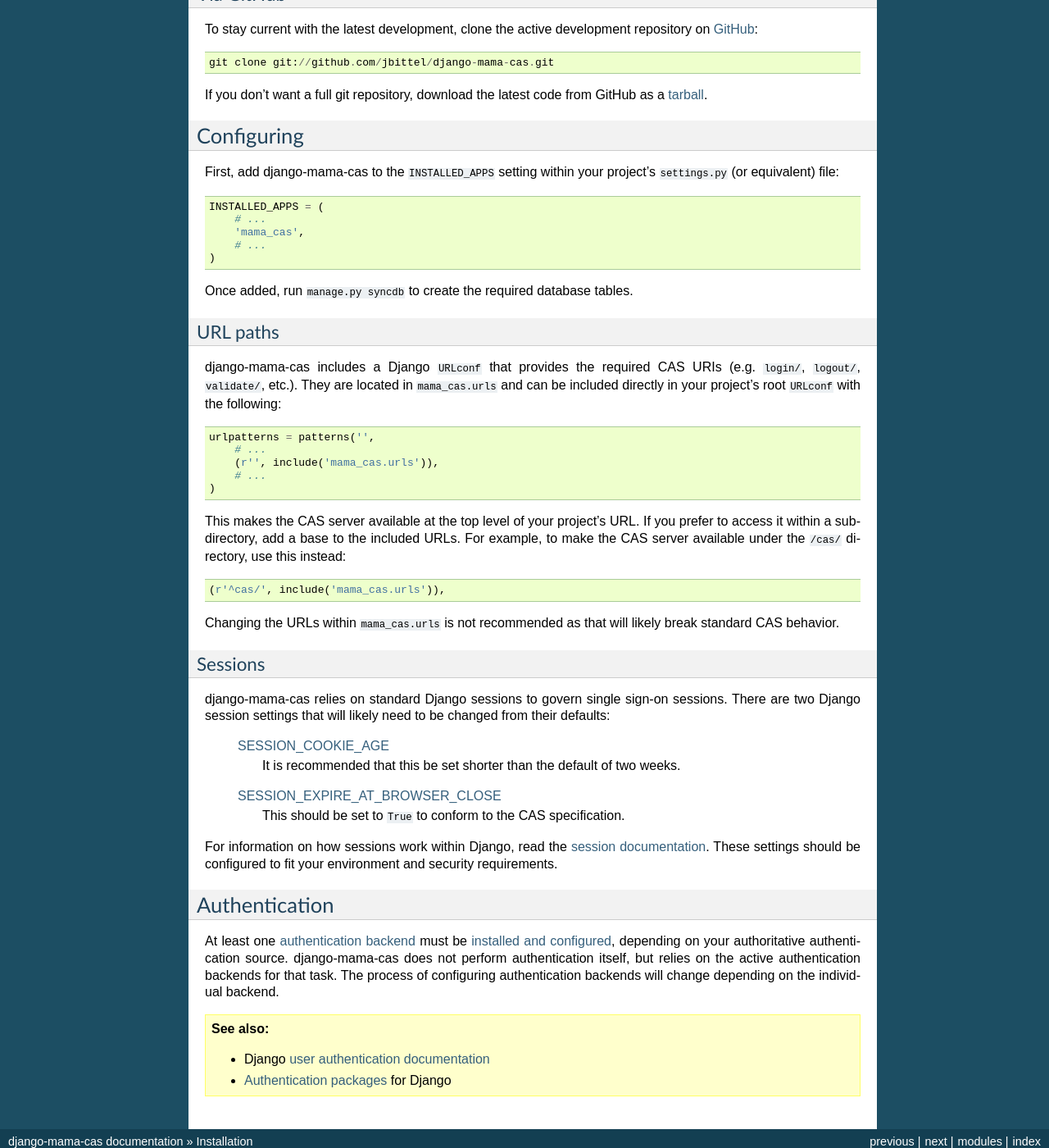
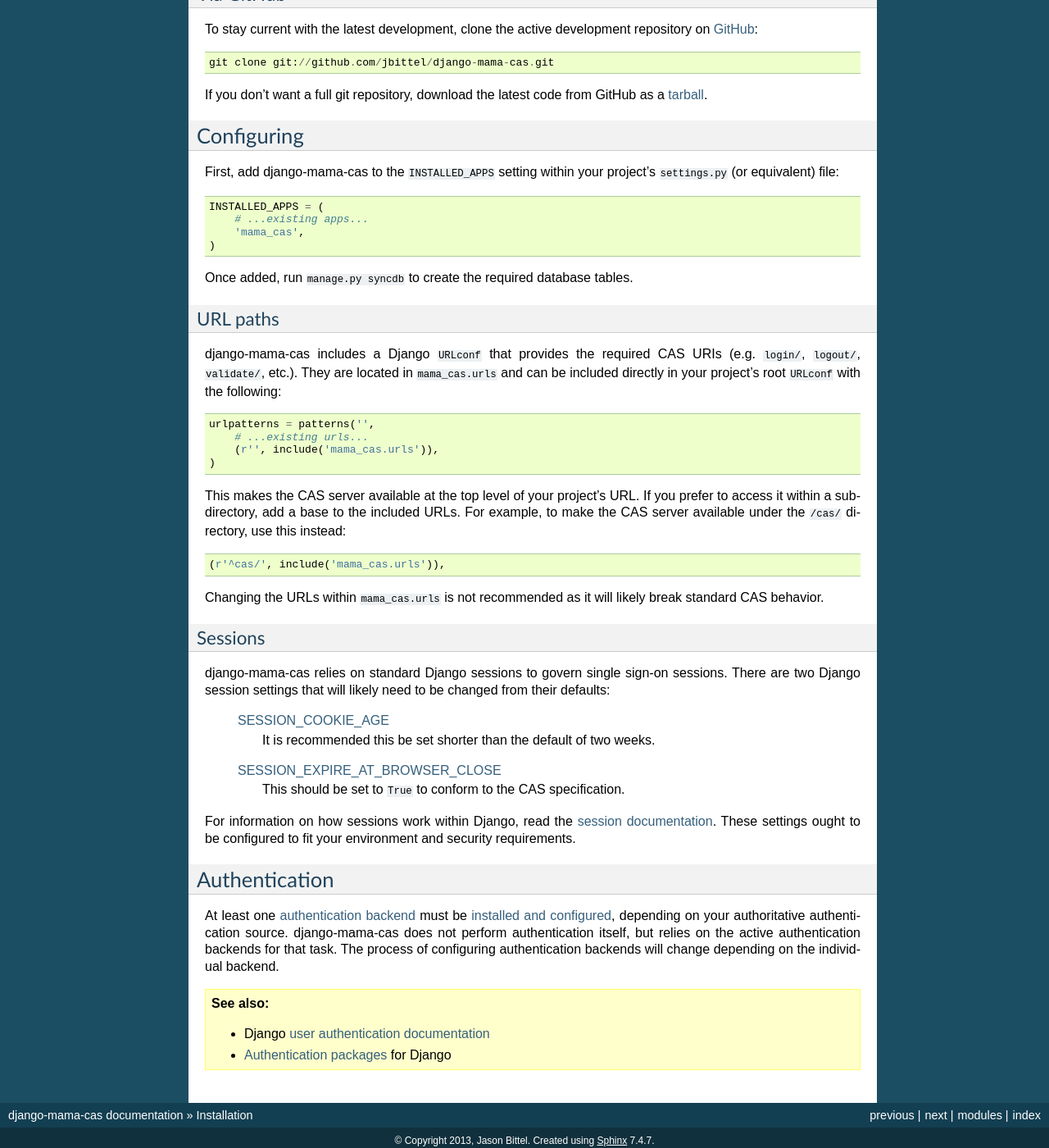
Before and after one commit to jbittel/django-mama-cas, a Sphinx documentation site: the page built from docs/installation.rst, in a window 1280 px wide and 1400 px high, scrolled down 761 px. Shown: the whole window at 82% size. Built offline with Sphinx 7.4.7, drawn with Linux system fonts in a browser that asks for light colours; the version number could not be read and is left out; some of the changed text lies outside the part shown.

Commit message:
Improve documentation

```diff
--- a/docs/installation.rst
+++ b/docs/installation.rst
@@ -57,9 +57,8 @@
 project's ``settings.py`` (or equivalent) file::
 
    INSTALLED_APPS = (
-       # ...
+       # ...existing apps...
        'mama_cas',
-       # ...
    )
 
 Once added, run ``manage.py syncdb`` to create the required database tables.
@@ -73,9 +72,8 @@
 ``URLconf`` with the following::
 
    urlpatterns = patterns('',
-       # ...
+       # ...existing urls...
        (r'', include('mama_cas.urls')),
-       # ...
    )
 
 This makes the CAS server available at the top level of your project's
@@ -85,7 +83,7 @@
 
    (r'^cas/', include('mama_cas.urls')),
 
-Changing the URLs within ``mama_cas.urls`` is not recommended as that will
+Changing the URLs within ``mama_cas.urls`` is not recommended as it will
 likely break standard CAS behavior.
 
 Sessions
@@ -96,13 +94,13 @@
 changed from their defaults:
 
    `SESSION_COOKIE_AGE`_
-      It is recommended that this be set shorter than the default of two weeks.
+      It is recommended this be set shorter than the default of two weeks.
 
    `SESSION_EXPIRE_AT_BROWSER_CLOSE`_
       This should be set to ``True`` to conform to the CAS specification.
 
 For information on how sessions work within Django, read the `session
-documentation`_. These settings should be configured to fit your environment
+documentation`_. These settings ought to be configured to fit your environment
 and security requirements.
 
 Authentication
--- a/docs/templates.rst
+++ b/docs/templates.rst
@@ -32,8 +32,9 @@
 
    This template is used for CAS 2.0 service and proxy validation responses.
    Within the body of the authentication success block is an include for
-   adding custom user attributes. This include path should point to one of
-   the following three templates implementing different attribute formats:
+   returning custom user attributes. These attributes are not part of the
+   official CAS specification, and three different attribute formats have
+   emerged. The include path should point to one of these templates:
 
    **mama_cas/attributes-jasig.xml**
 
```
Also changed, not shown: other parts of docs/installation.rst (+2 -2 lines).
